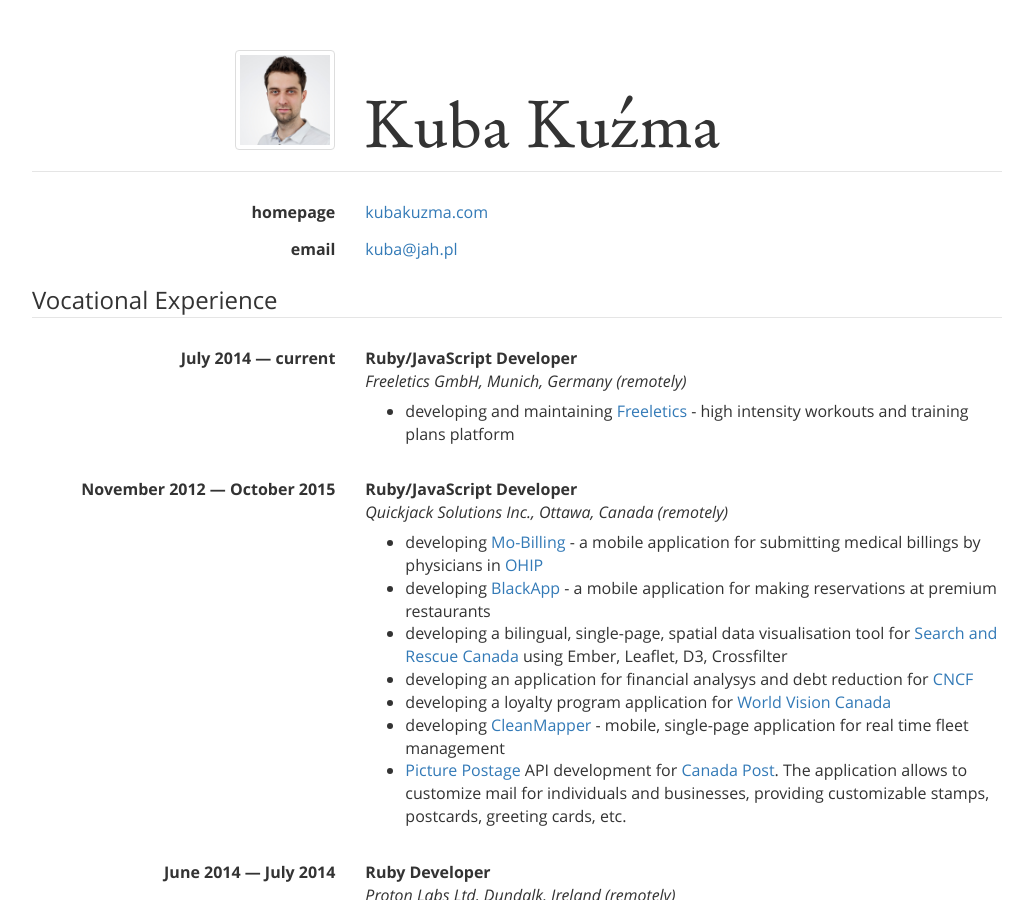
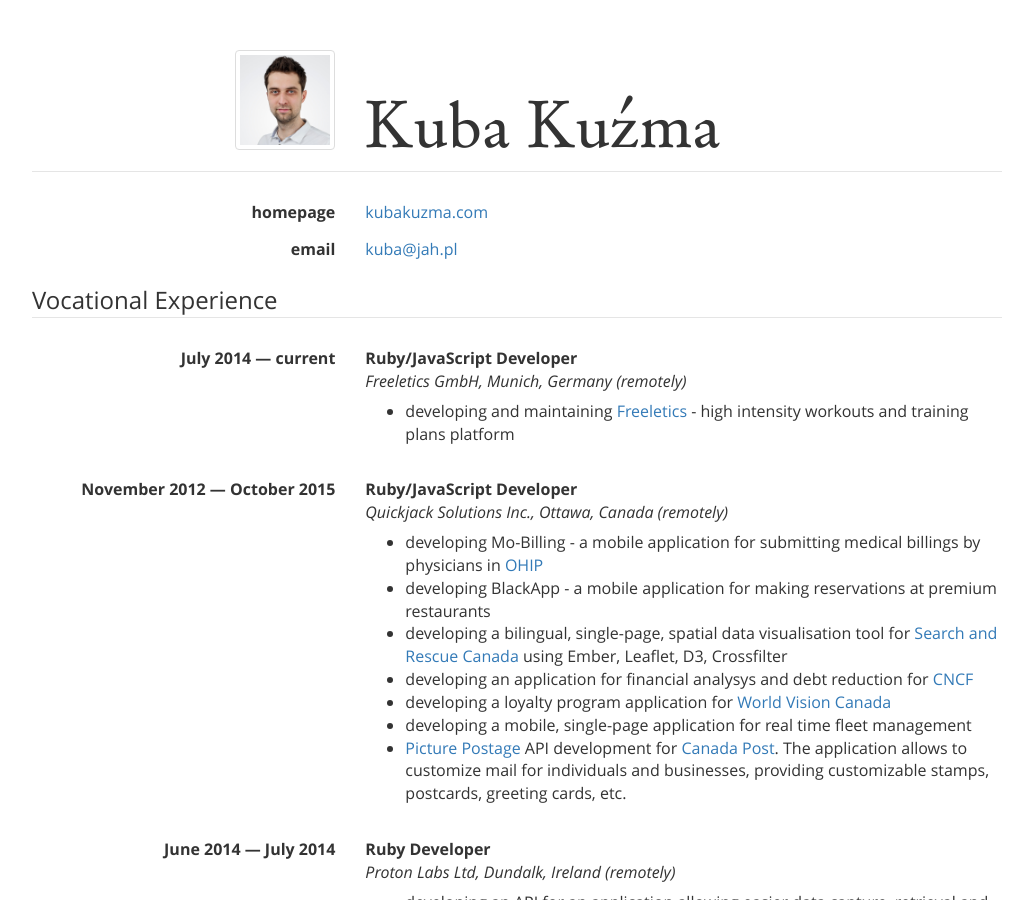
Before and after one commit to qoobaa/qoobaa.github.io, a Jekyll site: the page built from cv.html, in a window 1280 px wide and 900 px high. Shown: the whole window, without its empty margins (123-1156 px from the left). Built offline with Jekyll 4.4.1, drawn with Linux system fonts in a browser that asks for light colours; some of the changed lines change nothing that is shown; some of the changed text lies outside the part shown.

Commit message:
updated cv

```diff
--- a/cv.html
+++ b/cv.html
@@ -72,14 +72,13 @@ layout: default
           <em>Quickjack Solutions Inc., Ottawa, Canada (remotely)</em><br>
           <ul>
             <li>
-              developing <a href="http://mo-billing.com/">Mo-Billing</a>
-              - a mobile application for submitting medical
-              billings by physicians
+              developing Mo-Billing - a mobile application for
+              submitting medical billings by physicians
               in <a href="http://www.health.gov.on.ca/en/public/programs/ohip/">OHIP</a>
             </li>
             <li>
-              developing <a href="http://blackapp.com/">BlackApp</a> -
-              a mobile application for making reservations at premium restaurants
+              developing BlackApp - a mobile application for making
+              reservations at premium restaurants
             </li>
             <li>
               developing a bilingual, single-page, spatial data
@@ -99,9 +98,8 @@ layout: default
               Vision Canada</a>
             </li>
             <li>
-              developing <a href="http://www.cleanmapper.com/">CleanMapper</a> -
-              mobile, single-page application for real time fleet
-              management
+              developing a mobile, single-page application for real
+              time fleet management
             </li>
             <li>
               <a href="https://www.canadapost.ca/picturepostage">Picture
@@ -390,7 +388,7 @@ layout: default
       <div class="col-xs-12">
         <ul>
           <li>knowledge of Ruby on Rails internals</li>
-          <li>knowledge of Angular, Ember, YUI3 and jQuery</li>
+          <li>knowledge of Angular, Ember, jQuery</li>
           <li>database design and SQL</li>
           <li>API design</li>
           <li>Git version control system</li>
@@ -410,6 +408,7 @@ layout: default
           <li>passionate programmer</li>
           <li>music addict - jazz, progressive rock</li>
           <li>sports - ice hockey player, roller skater, <a href="http://www.msc.com.pl/cezar/?p=21&pid=11420">contract bridge player</a></li>
+          <li>drone pilot</li>
         </ul>
       </div>
     </div>
```
